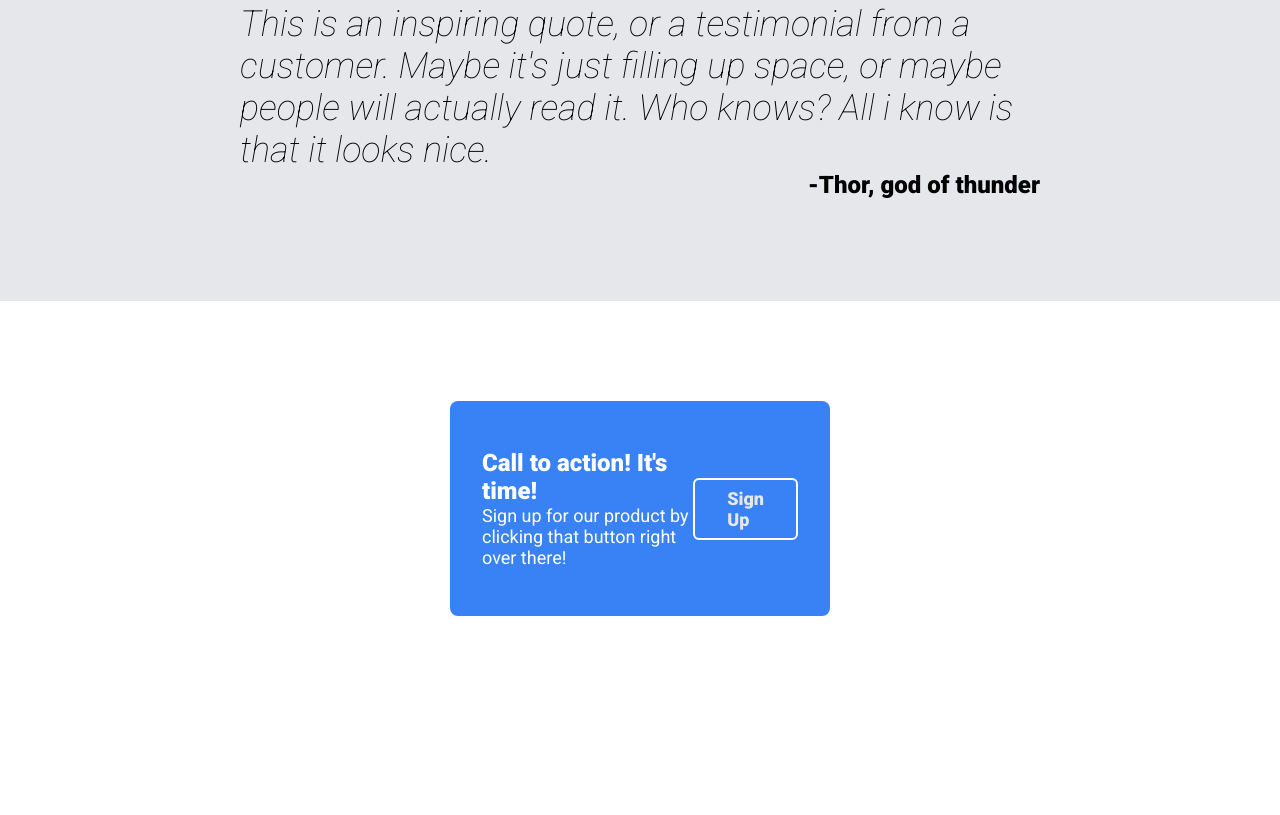
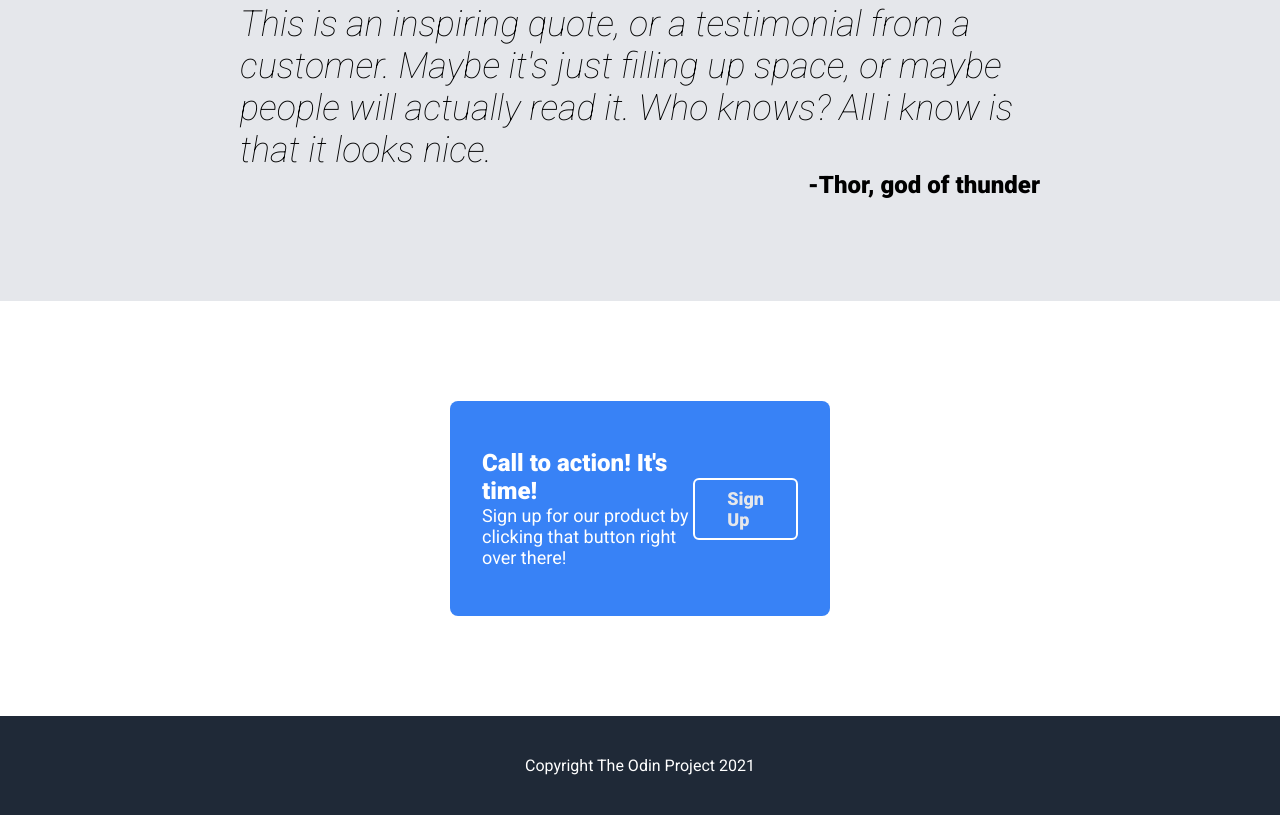
Before and after one commit to FebrianMorgan/landing-page, a plain HTML site: page index.html in a window 1280 px wide. Shown: the part 1247-2062 px from the top of the page. Before the commit the page ends 1963 px from the top, so only its background shows below. Drawn offline with Linux system fonts and the light colour scheme.

Commit message:
Finishing footer content

```diff
--- a/index.html
+++ b/index.html
@@ -65,5 +65,8 @@
       <a href="#" class="call-action-button">Sign Up</a>
     </div>
   </div>
+  <div class="footer">
+    Copyright The Odin Project 2021
+  </div>
 </body>
 </html>
--- a/style.css
+++ b/style.css
@@ -182,3 +182,11 @@ button.btn-sign-up {
   border: solid 2px white;
   padding: 8px 32px;
 }
+
+/*Footer*/
+.footer {
+  background-color: #1F2937;
+  color: white;
+  padding: 40px;
+  text-align: center;
+}
```
